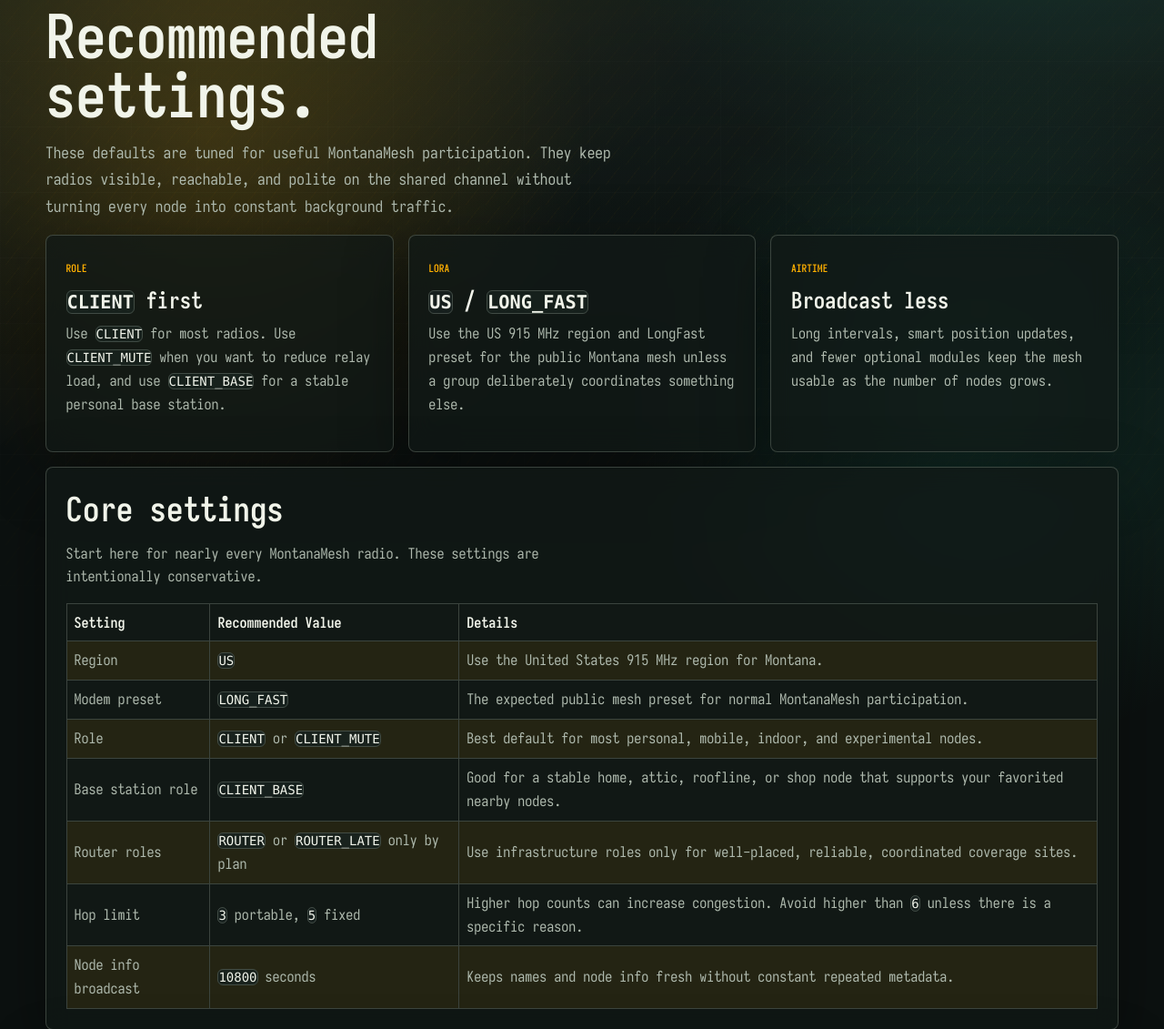
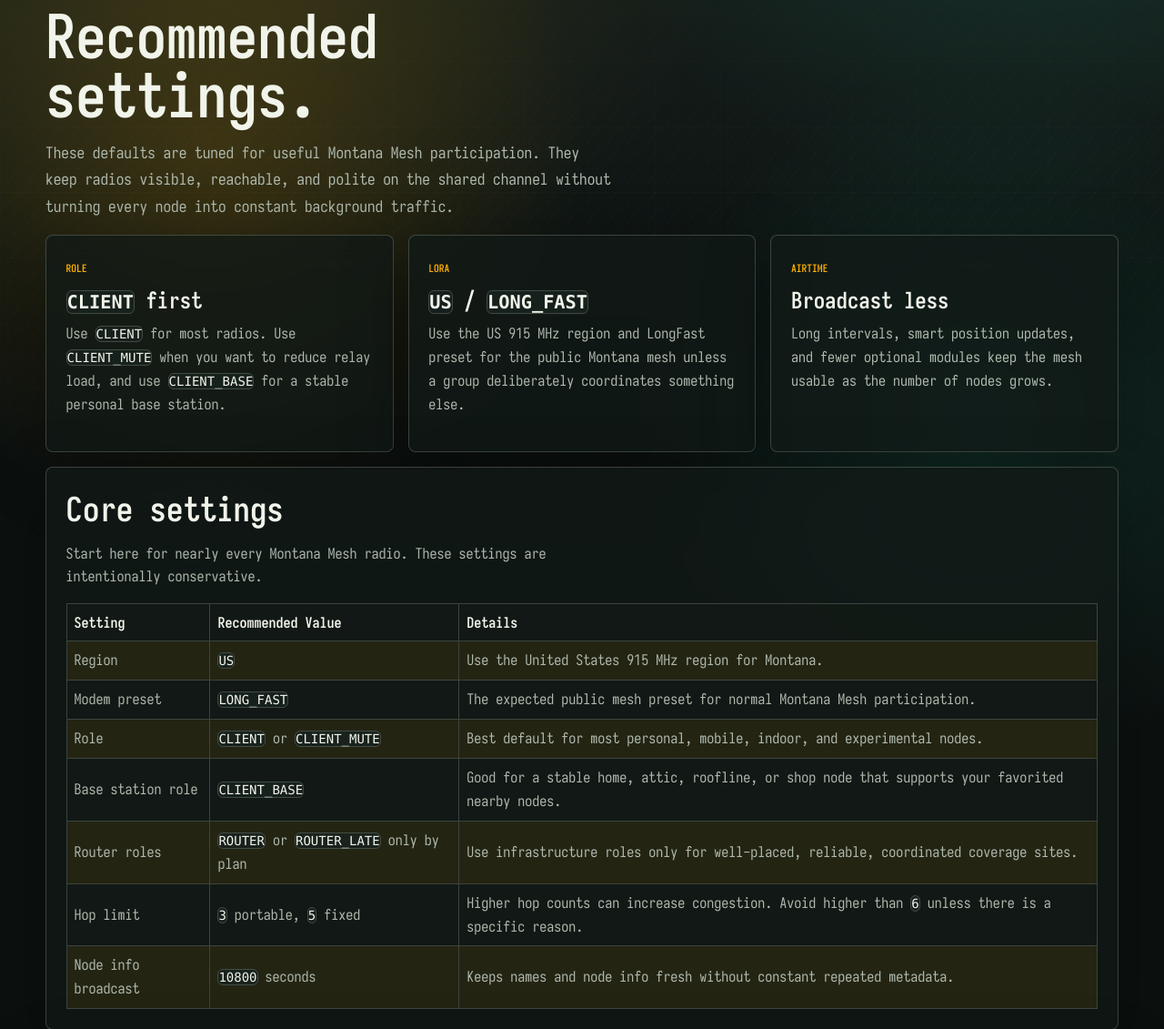
Before and after one commit to Montana-Meshtastic-Community/montanamesh-site, an ASP.NET Core app: page /recommended-configuration-settings in a window 1280 px wide. Shown: the part 149-1280 px from the top of the page at 91% size. Run offline with ASP.NET Core 8, Linux system fonts and the light colour scheme.

Commit message:
fix: correct new-user guidance and normalize Montana Mesh naming
- Add coordinates to fixed-position CLI examples
- Correct device telemetry and CLIENT_BASE descriptions
- Label home node counter as all-time
- Add web flasher to getting started
- Link Flathead Mesh Network (MeshCore)
- Rename Meshtastic Wiki nav item to Meshtastic Docs

```diff
--- a/Controllers/ContactController.cs
+++ b/Controllers/ContactController.cs
@@ -39,7 +39,7 @@ public class ContactController(IConfiguration configuration, ILogger<ContactCont
             message.From.Add(MailboxAddress.Parse(settings["From"]!));
             message.To.Add(MailboxAddress.Parse(settings["To"]!));
             message.ReplyTo.Add(MailboxAddress.Parse(model.Email));
-            message.Subject = "MontanaMesh contact message";
+            message.Subject = "Montana Mesh contact message";
             message.MessageId = MimeKit.Utils.MimeUtils.GenerateMessageId("montanamesh.com");
             message.Body = new TextPart("plain") { Text = $"Name: {model.Name}\nEmail: {model.Email}\n\n{model.Message}" };
             using var smtp = new SmtpClient { Timeout = 15000 };
@@ -68,7 +68,7 @@ public class ContactController(IConfiguration configuration, ILogger<ContactCont
     private ViewResult ContactView(ContactViewModel model)
     {
         ViewData["Title"] = "Contact";
-        ViewData["MetaDescription"] = "Get in touch with MontanaMesh about joining the mesh, hosting a node, or a question about the community.";
+        ViewData["MetaDescription"] = "Get in touch with Montana Mesh about joining the mesh, hosting a node, or a question about the community.";
         Response.Headers.CacheControl = "no-store";
         return View("Index", model);
     }
--- a/Views/Contact/Index.cshtml
+++ b/Views/Contact/Index.cshtml
@@ -2,10 +2,10 @@
 
 <section class="app-shell page-hero" aria-labelledby="contact-title">
     <h1 id="contact-title">Let’s talk mesh.</h1>
-    <p>Have a question, a place for a node, or an idea for MontanaMesh? Leave your info and a message, and I’ll email you back.</p>
+    <p>Have a question, a place for a node, or an idea for Montana Mesh? Leave your info and a message, and I’ll email you back.</p>
 </section>
 
-<section class="app-shell contact-layout" aria-label="Contact MontanaMesh">
+<section class="app-shell contact-layout" aria-label="Contact Montana Mesh">
     <div class="contact-note">
         <h2>A person on the other end.</h2>
         <p>You don’t need to know all the radio jargon to get in touch. Tell me what you’re trying to do and, if it helps, what part of Montana you’re in.</p>
@@ -43,7 +43,7 @@
                     <label asp-for="Website">Leave this field empty</label>
                     <input asp-for="Website" tabindex="-1" autocomplete="off" />
                 </div>
-                <p class="contact-privacy">Your name, email, and message are sent to the MontanaMesh inbox so I can reply. <a asp-controller="Home" asp-action="Privacy">Privacy details</a></p>
+                <p class="contact-privacy">Your name, email, and message are sent to the Montana Mesh inbox so I can reply. <a asp-controller="Home" asp-action="Privacy">Privacy details</a></p>
                 <button type="submit" class="btn btn-primary">Send message</button>
             </form>
         }
--- a/Views/Home/DeviceGuide.cshtml
+++ b/Views/Home/DeviceGuide.cshtml
@@ -1,6 +1,6 @@
 @{
     ViewData["Title"] = "Meshtastic Device Guide";
-    ViewData["MetaDescription"] = "Choose a Meshtastic radio for MontanaMesh pocket carry, vehicle testing, rooftop coverage, solar relay sites, or standalone messaging.";
+    ViewData["MetaDescription"] = "Choose a Meshtastic radio for Montana Mesh pocket carry, vehicle testing, rooftop coverage, solar relay sites, or standalone messaging.";
 }
 
 <section class="app-shell page-hero reveal" aria-labelledby="device-guide-title">
@@ -150,7 +150,7 @@
         </a>
         <a asp-controller="Home" asp-action="RecommendedConfigurationSettings">
             <span>Use clean settings</span>
-            <small>Recommended role, hop, and broadcast settings for MontanaMesh.</small>
+            <small>Recommended role, hop, and broadcast settings for Montana Mesh.</small>
         </a>
         <a href="https://meshtastic.org/docs/hardware/devices/" target="_blank" rel="noopener noreferrer">
             <span>Check official hardware docs</span>
--- a/Views/Home/HostNode.cshtml
+++ b/Views/Home/HostNode.cshtml
@@ -1,13 +1,13 @@
 @{
-    ViewData["Title"] = "Host a MontanaMesh Node";
-    ViewData["MetaDescription"] = "Host a MontanaMesh node from a window, roofline, shop, barn, hilltop, or remote site to improve local Meshtastic coverage.";
+    ViewData["Title"] = "Host a Montana Mesh Node";
+    ViewData["MetaDescription"] = "Host a Montana Mesh node from a window, roofline, shop, barn, hilltop, or remote site to improve local Meshtastic coverage.";
 }
 
 <section class="app-shell page-hero reveal" aria-labelledby="host-node-title">
     <p class="eyebrow">Rooftops / Shops / Hills / Windows</p>
     <h1 id="host-node-title">Host a useful node.</h1>
     <p>
-        MontanaMesh gets stronger when radios are placed high, powered reliably, and left online. If you have a good view across Billings, Laurel, Lockwood, the Heights, or nearby rural corridors, your site may help dozens of other radios hear each other.
+        Montana Mesh gets stronger when radios are placed high, powered reliably, and left online. If you have a good view across Billings, Laurel, Lockwood, the Heights, or nearby rural corridors, your site may help dozens of other radios hear each other.
     </p>
 </section>
 
--- a/Views/Home/NotFound.cshtml
+++ b/Views/Home/NotFound.cshtml
@@ -1,13 +1,13 @@
 @{
     ViewData["Title"] = "Page Not Found";
-    ViewData["MetaDescription"] = "The requested MontanaMesh page could not be found. Use the main routes to connect, choose a device, host a node, or open resources.";
+    ViewData["MetaDescription"] = "The requested Montana Mesh page could not be found. Use the main routes to connect, choose a device, host a node, or open resources.";
 }
 
 <section class="app-shell page-hero not-found-hero reveal" aria-labelledby="not-found-title">
     <p class="eyebrow">404 / No Signal</p>
     <h1 id="not-found-title">That page is out of range.</h1>
     <p>
-        The route you requested does not exist on MontanaMesh. The network is still here; the link just needs a better path.
+        The route you requested does not exist on Montana Mesh. The network is still here; the link just needs a better path.
     </p>
 </section>
 
--- a/Views/Home/OptimalSettings.cshtml
+++ b/Views/Home/OptimalSettings.cshtml
@@ -3,7 +3,7 @@
     var baseStation = RadioProfile.BaseStation;
     var router = RadioProfile.Router;
     ViewData["Title"] = "Optimal Meshtastic Settings";
-    ViewData["MetaDescription"] = "Compare MontanaMesh optimal Meshtastic settings for portable nodes, base stations, and planned router infrastructure.";
+    ViewData["MetaDescription"] = "Compare Montana Mesh optimal Meshtastic settings for portable nodes, base stations, and planned router infrastructure.";
 }
 
 <section class="app-shell page-hero reveal" aria-labelledby="optimal-settings-title">
@@ -109,7 +109,7 @@
             <tr>
                 <td>Device role</td>
                 <td><code>@baseStation.Role</code></td>
-                <td>Prioritizes traffic to and from your favorited nodes while remaining usable as a normal client.</td>
+                <td>Always relays traffic to and from your favorited nodes, after other radios have had a chance, and otherwise behaves like a normal client.</td>
             </tr>
             <tr>
                 <td>LoRa region</td>
@@ -150,6 +150,7 @@
     <div>
         <p class="eyebrow">Base CLI</p>
         <h2 id="base-cli-title">Stable fixed node</h2>
+        <p class="code-note">Replace <code>LATITUDE</code>, <code>LONGITUDE</code>, and <code>ALTITUDE_METERS</code> with the node's location in decimal degrees and meters. Round the coordinates if you do not want an exact location on public maps.</p>
     </div>
     <pre><code>@baseStation.FullCommand</code></pre>
 </section>
@@ -211,6 +212,7 @@
     <div>
         <p class="eyebrow">Router CLI</p>
         <h2 id="router-cli-title">Planned infrastructure</h2>
+        <p class="code-note">Replace <code>LATITUDE</code>, <code>LONGITUDE</code>, and <code>ALTITUDE_METERS</code> with the node's location in decimal degrees and meters. Round the coordinates if you do not want an exact location on public maps.</p>
     </div>
     <pre><code>@router.FullCommand</code></pre>
 </section>
--- a/Views/Home/Privacy.cshtml
+++ b/Views/Home/Privacy.cshtml
@@ -1,13 +1,13 @@
 @{
     ViewData["Title"] = "Privacy Policy";
-    ViewData["MetaDescription"] = "Review MontanaMesh privacy notes for website logs, Meshtastic radio traffic, public dashboards, and location sharing.";
+    ViewData["MetaDescription"] = "Review Montana Mesh privacy notes for website logs, Meshtastic radio traffic, public dashboards, and location sharing.";
 }
 
 <section class="app-shell page-hero reveal" aria-labelledby="privacy-title">
     <p class="eyebrow">Website / Radio / Public Maps</p>
     <h1 id="privacy-title">Privacy.</h1>
     <p>
-        MontanaMesh is a public community project. The website is designed to be simple, but radio networks and maps can expose information that operators should understand before sharing it.
+        Montana Mesh is a public community project. The website is designed to be simple, but radio networks and maps can expose information that operators should understand before sharing it.
     </p>
 </section>
 
@@ -20,7 +20,7 @@
     <article class="resource-card reveal">
         <span class="card-index">Contact</span>
         <h2>Messages you send</h2>
-        <p>The contact form emails your name, email address, and message to the MontanaMesh inbox so we can respond. These messages stay in our email provider’s mailbox until deleted; they are not published on the website or saved in its data folder. Please avoid sending sensitive information.</p>
+        <p>The contact form emails your name, email address, and message to the Montana Mesh inbox so we can respond. These messages stay in our email provider’s mailbox until deleted; they are not published on the website or saved in its data folder. Please avoid sending sensitive information.</p>
     </article>
     <article class="resource-card">
         <span class="card-index">Radio</span>
--- a/Views/Home/RecommendedConfigurationSettings.cshtml
+++ b/Views/Home/RecommendedConfigurationSettings.cshtml
@@ -3,14 +3,14 @@
     var baseStation = RadioProfile.BaseStation;
     var router = RadioProfile.Router;
     ViewData["Title"] = "Recommended Meshtastic Settings";
-    ViewData["MetaDescription"] = "Use MontanaMesh recommended Meshtastic settings for roles, LoRa, hop limits, position sharing, telemetry, MQTT, security, and clean shared-channel behavior.";
+    ViewData["MetaDescription"] = "Use Montana Mesh recommended Meshtastic settings for roles, LoRa, hop limits, position sharing, telemetry, MQTT, security, and clean shared-channel behavior.";
 }
 
 <section class="app-shell page-hero reveal" aria-labelledby="settings-title">
     <p class="eyebrow">Shared Air / Cleaner Traffic / LongFast</p>
     <h1 id="settings-title">Recommended settings.</h1>
     <p>
-        These defaults are tuned for useful MontanaMesh participation. They keep radios visible, reachable, and polite on the shared channel without turning every node into constant background traffic.
+        These defaults are tuned for useful Montana Mesh participation. They keep radios visible, reachable, and polite on the shared channel without turning every node into constant background traffic.
     </p>
 </section>
 
@@ -34,7 +34,7 @@
 
 <section class="app-shell kit-table-wrap reveal" aria-labelledby="core-settings-title">
     <h2 id="core-settings-title">Core settings</h2>
-    <p class="table-lede">Start here for nearly every MontanaMesh radio. These settings are intentionally conservative.</p>
+    <p class="table-lede">Start here for nearly every Montana Mesh radio. These settings are intentionally conservative.</p>
     <div class="table-responsive">
         <table class="table table-striped table-bordered align-middle kit-table">
             <thead>
@@ -53,7 +53,7 @@
             <tr>
                 <td>Modem preset</td>
                 <td><code>@RadioProfile.ModemPreset</code></td>
-                <td>The expected public mesh preset for normal MontanaMesh participation.</td>
+                <td>The expected public mesh preset for normal Montana Mesh participation.</td>
             </tr>
             <tr>
                 <td>Role</td>
@@ -138,8 +138,8 @@
             <tbody>
             <tr>
                 <td>Device metrics telemetry</td>
-                <td>Every <code>@RadioProfile.NodeInfoSeconds</code> seconds or less often</td>
-                <td>Battery and voltage are useful, but the firmware default can be chatty for large public meshes.</td>
+                <td>Mesh broadcast off, or every <code>@RadioProfile.NodeInfoSeconds</code> seconds or longer</td>
+                <td>Current firmware keeps device metrics between the radio and your app unless you turn on mesh broadcasting. Only share battery and voltage on the mesh if someone will use it, and keep the interval long.</td>
             </tr>
             <tr>
                 <td>Environment telemetry</td>
@@ -188,10 +188,11 @@
     <div>
         <p class="eyebrow">CLI Examples</p>
         <h2 id="cli-title">Apply the basics</h2>
+        <p class="code-note">Replace <code>LATITUDE</code>, <code>LONGITUDE</code>, and <code>ALTITUDE_METERS</code> with the node's location in decimal degrees and meters. Round the coordinates if you do not want an exact location on public maps.</p>
     </div>
     <pre><code>@RadioProfile.Command(portable.SharedMeshSettings)
 
-@RadioProfile.Command(baseStation.HopSetting, baseStation.RoleSetting, baseStation.PositionSetting)</code></pre>
+@baseStation.FixedNodeCommand</code></pre>
 </section>
 
 <section class="app-shell resource-grid compact reveal" aria-label="Official configuration references">
--- a/Views/Shared/Error.cshtml
+++ b/Views/Shared/Error.cshtml
@@ -1,14 +1,14 @@
 @model ErrorViewModel
 @{
     ViewData["Title"] = "Site Error";
-    ViewData["MetaDescription"] = "MontanaMesh could not complete this request. Use the main site links to keep browsing.";
+    ViewData["MetaDescription"] = "Montana Mesh could not complete this request. Use the main site links to keep browsing.";
 }
 
 <section class="app-shell page-hero reveal" aria-labelledby="error-title">
     <p class="eyebrow">Site Status</p>
     <h1 id="error-title">Something dropped.</h1>
     <p>
-        The site could not complete that request. Try one of the main MontanaMesh routes below, or check back in a minute if the service is being updated.
+        The site could not complete that request. Try one of the main Montana Mesh routes below, or check back in a minute if the service is being updated.
     </p>
 </section>
 
@@ -33,7 +33,7 @@
     <div class="route-list">
         <a asp-controller="Home" asp-action="Index">
             <span>Go home</span>
-            <small>Return to the MontanaMesh homepage.</small>
+            <small>Return to the Montana Mesh homepage.</small>
         </a>
         <a asp-controller="Home" asp-action="Resources">
             <span>Open resources</span>
--- a/Views/Shared/_Layout.cshtml
+++ b/Views/Shared/_Layout.cshtml
@@ -2,7 +2,7 @@
     var siteName = "Montana Meshtastic Community";
     var pageTitle = (ViewData["Title"] as string) ?? siteName;
     var fullTitle = pageTitle == siteName ? siteName : $"{pageTitle} | {siteName}";
-    var metaDescription = (ViewData["MetaDescription"] as string) ?? "MontanaMesh is a volunteer Meshtastic community building practical off-grid LoRa messaging coverage around Billings and across Montana.";
+    var metaDescription = (ViewData["MetaDescription"] as string) ?? "Montana Mesh is a volunteer Meshtastic community building practical off-grid LoRa messaging coverage around Billings and across Montana.";
     var heroImage = ViewData["HeroImage"] as string;
     var pageStyle = heroImage is null ? null : $"--page-image: url('{heroImage}')";
 }
@@ -67,7 +67,7 @@
                             <ul class="dropdown-menu dropdown-menu-end app-dropdown-menu">
                                 <li><a class="dropdown-item app-dropdown-item" asp-controller="Home" asp-action="Resources">Local Resources</a></li>
                                 <li><a class="dropdown-item app-dropdown-item" asp-controller="Home" asp-action="OtherMeshNetworks">Other Mesh Networks</a></li>
-                                <li><a class="dropdown-item app-dropdown-item" href="https://meshtastic.org/docs/" target="_blank" rel="noopener noreferrer">Meshtastic Wiki</a></li>
+                                <li><a class="dropdown-item app-dropdown-item" href="https://meshtastic.org/docs/" target="_blank" rel="noopener noreferrer">Meshtastic Docs</a></li>
                             </ul>
                         </li>
                         <li class="nav-item"><a class="nav-link nav-pill" asp-controller="Contact" asp-action="Index">Contact</a></li>
--- a/wwwroot/css/site.css
+++ b/wwwroot/css/site.css
@@ -941,6 +941,12 @@ a.resource-card:focus {
   margin: 0;
 }
 
+.code-panel .code-note {
+  margin: 0.75rem 0 0;
+  color: var(--muted);
+  font-size: 0.92rem;
+}
+
 .host-grid {
   grid-template-columns: repeat(3, minmax(0, 1fr));
 }
```
Also changed, not shown: Models/RadioProfile.cs (+20 -5 lines), Views/Home/Connect.cshtml (+7 -5 lines), Views/Home/Index.cshtml (+4 -4 lines), Views/Home/OtherMeshNetworks.cshtml (+4 -4 lines), Views/Home/Resources.cshtml (+5 -5 lines), Views/Home/Setup.cshtml (+4 -4 lines).
